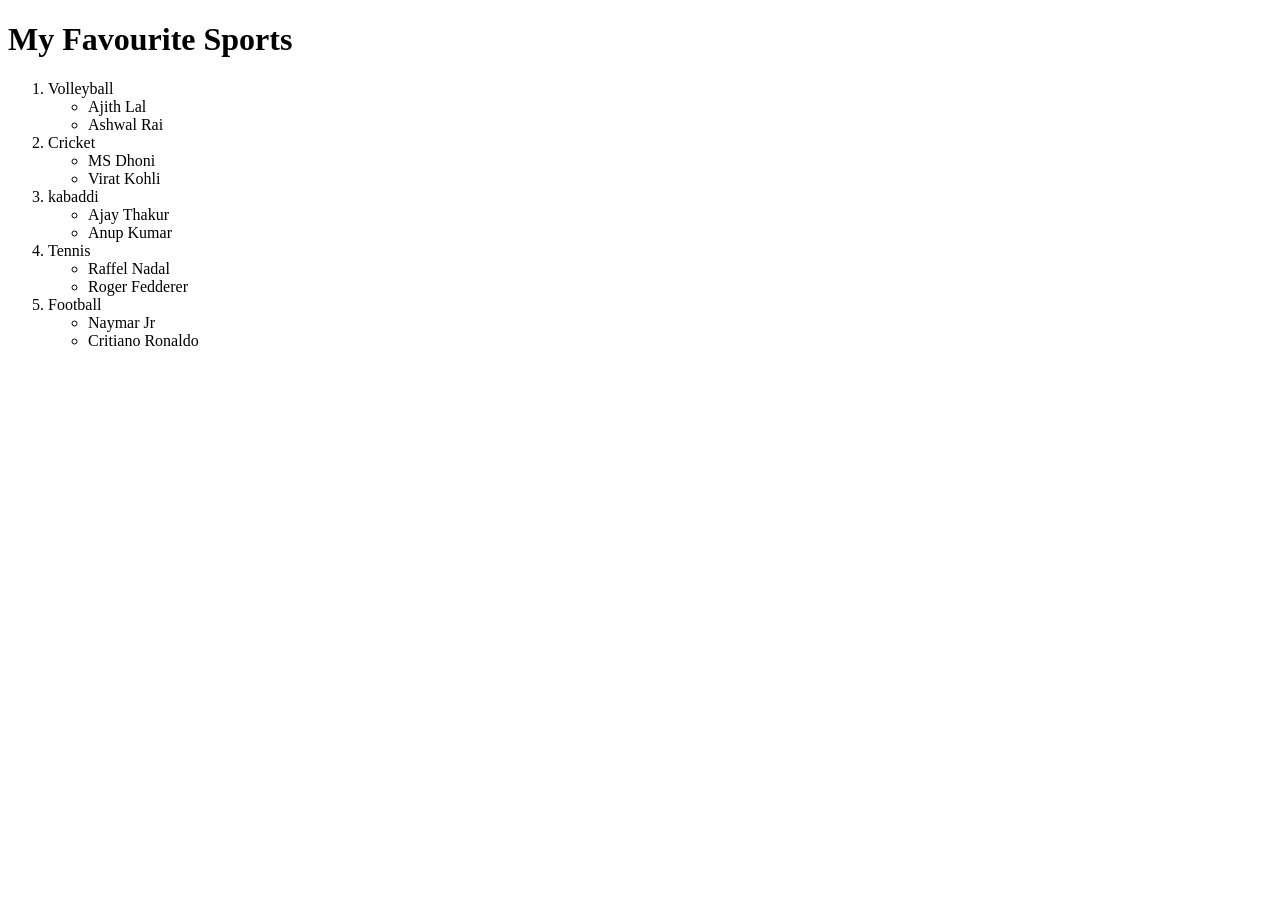
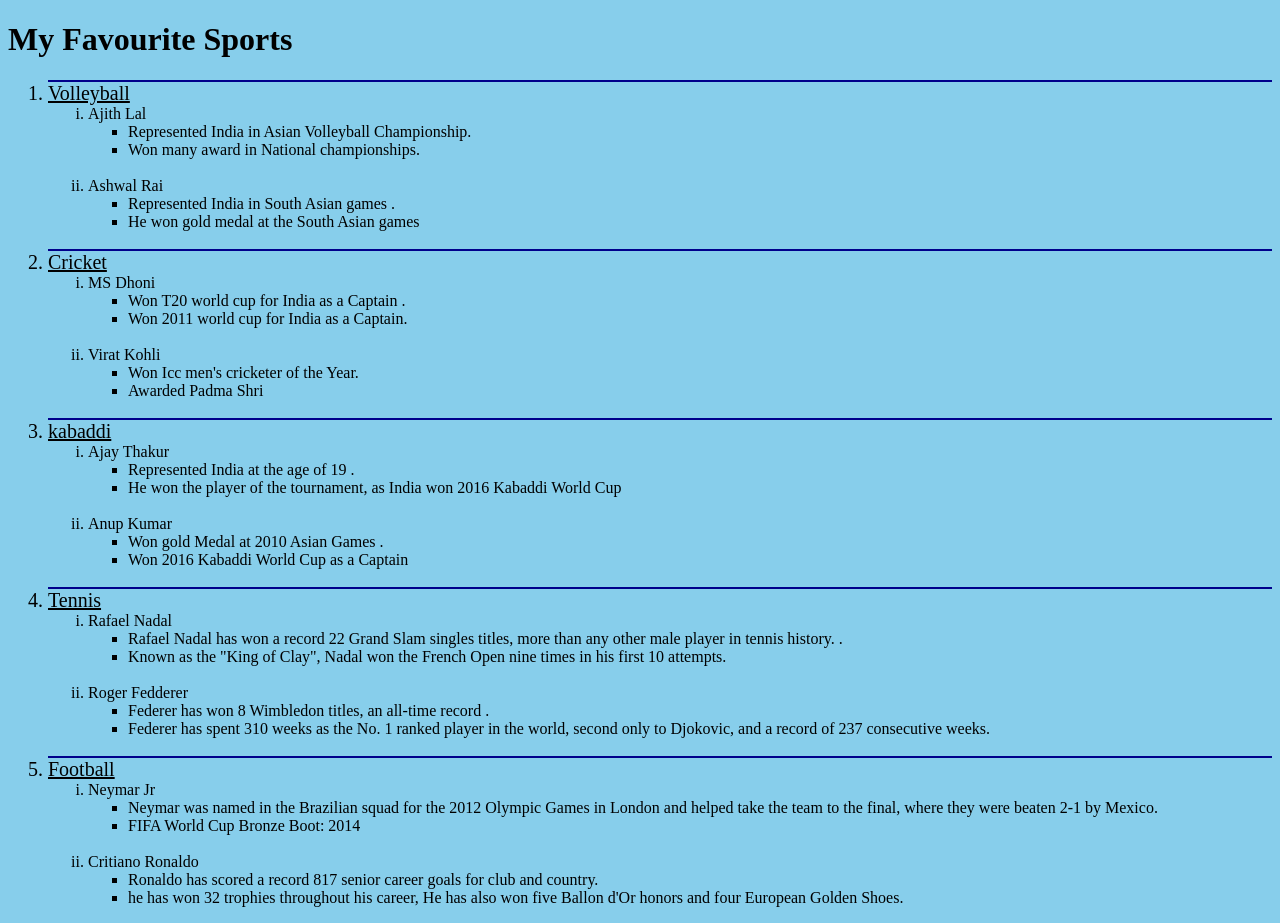
Before and after one commit to lapoorv/Multiple_Push, a plain HTML site: page index.html in a window 1280 px wide. Before the commit the page ends 800 px from the top, so only its background shows below. Drawn offline with Linux system fonts and the light colour scheme.

Commit message:
multiple_push

```diff
--- a/index.html
+++ b/index.html
@@ -5,6 +5,22 @@
     <meta http-equiv="X-UA-Compatible" content="IE=edge">
     <meta name="viewport" content="width=device-width, initial-scale=1.0">
     <title>Multiple_push</title>
+
+    <style>
+        body{
+            background-color: skyblue;
+        }
+        #roman{
+            list-style-type:lower-roman;
+        }
+
+       .Sport{
+            text-decoration: underline;
+            font-size: 20px;
+             font-weight:dark;
+             border-top: 2px solid darkblue;
+       }
+    </style>
 </head>
 <body>
     <div class="heading">
@@ -13,30 +29,76 @@
     <div class="list">
 
         <ol type="disc">
-            <li>Volleyball</li>
-            <ul id="section2-roman">
+            <li class="Sport">Volleyball </li>
+            <ul id="roman">
                 <li>Ajith Lal</li>
+                <ul>
+                    <li>Represented India in Asian Volleyball Championship.</li>
+                    <li>Won many award in National championships.  </li>
+                </ul><br>
                 <li>Ashwal Rai</li>
-            </ul>
-            <li>Cricket</li>
-            <ul>
+                <ul>
+                    <li>Represented India in South Asian games .</li>
+                    <li> He won gold medal at the South Asian games </li>
+                </ul>
+            </ul><br>
+            <li class="Sport">Cricket</li>
+            <ul id="roman">
                 <li>MS Dhoni</li>
+                <ul>
+                    <li>Won T20 world cup for India as a Captain  .</li>
+                    <li> Won 2011 world cup for India as a Captain. </li>
+                </ul><br>
                 <li>Virat Kohli</li>
-            </ul>
-            <li>kabaddi</li>
-            <ul>
+                <ul>
+                    <li>Won Icc men's cricketer of the Year.</li>
+                    <li> Awarded Padma Shri</li>
+                </ul>
+            </ul><br>
+            <li class="Sport">kabaddi</li>
+            <ul id="roman">
                 <li>Ajay Thakur</li>
+                <ul>
+                    <li>Represented India at the age of 19 .</li>
+                    <li> He won the player of the tournament, as India won 2016 Kabaddi World Cup</li>
+                </ul><br>
                 <li>Anup Kumar</li>
-            </ul>
-            <li>Tennis</li>
-            <ul>
-                <li>Raffel Nadal</li>
+                <ul>
+                    <li>Won gold Medal at 2010 Asian Games .</li>
+                    <li> Won 2016 Kabaddi World Cup as a Captain</li>
+                </ul>
+            </ul ><br>
+            <li class="Sport">Tennis</li>
+            <ul id="roman">
+                <li>Rafael Nadal</li>
+                <ul>
+                    <li>Rafael Nadal has won a record 22 Grand Slam singles titles, more than any other male player in tennis history. .</li>
+                    <li> Known as the "King of Clay", Nadal won the French Open nine times in his first 10 attempts.</li>
+                </ul><br>
                 <li>Roger Fedderer</li>
-            </ul>
-            <li>Football</li>
-            <ul>
-                <li>Naymar Jr</li>
+                <ul>
+                    <li>Federer has won 8 Wimbledon titles, an all-time record .</li>
+                    <li>Federer has spent 310 weeks as the No. 1 ranked player in the world, second only to Djokovic, and a record of 237 consecutive weeks.</li>
+                </ul>
+            </ul><br>
+            <li class="Sport">Football</li>
+            <ul id="roman">
+                <li>Neymar Jr</li>
+                <ul> <li>
+                    Neymar was named in the Brazilian squad for the 2012 Olympic Games in London and helped take the team to the final, where they were beaten 2-1 by Mexico.</li>
+
+                 <li>FIFA World Cup Bronze Boot: 2014</li>
+                 </ul>  <br>
                 <li>Critiano Ronaldo</li>
+                <ul>
+                    <li>
+                        Ronaldo has scored a record 817 senior career goals for club and country.
+                    </li>
+                    <li>
+                        he has won 32 trophies throughout his career, He has also won five Ballon d'Or honors and four European Golden Shoes.
+                    </li>
+
+                </ul>
             </ul>
         </ol>
 
```
